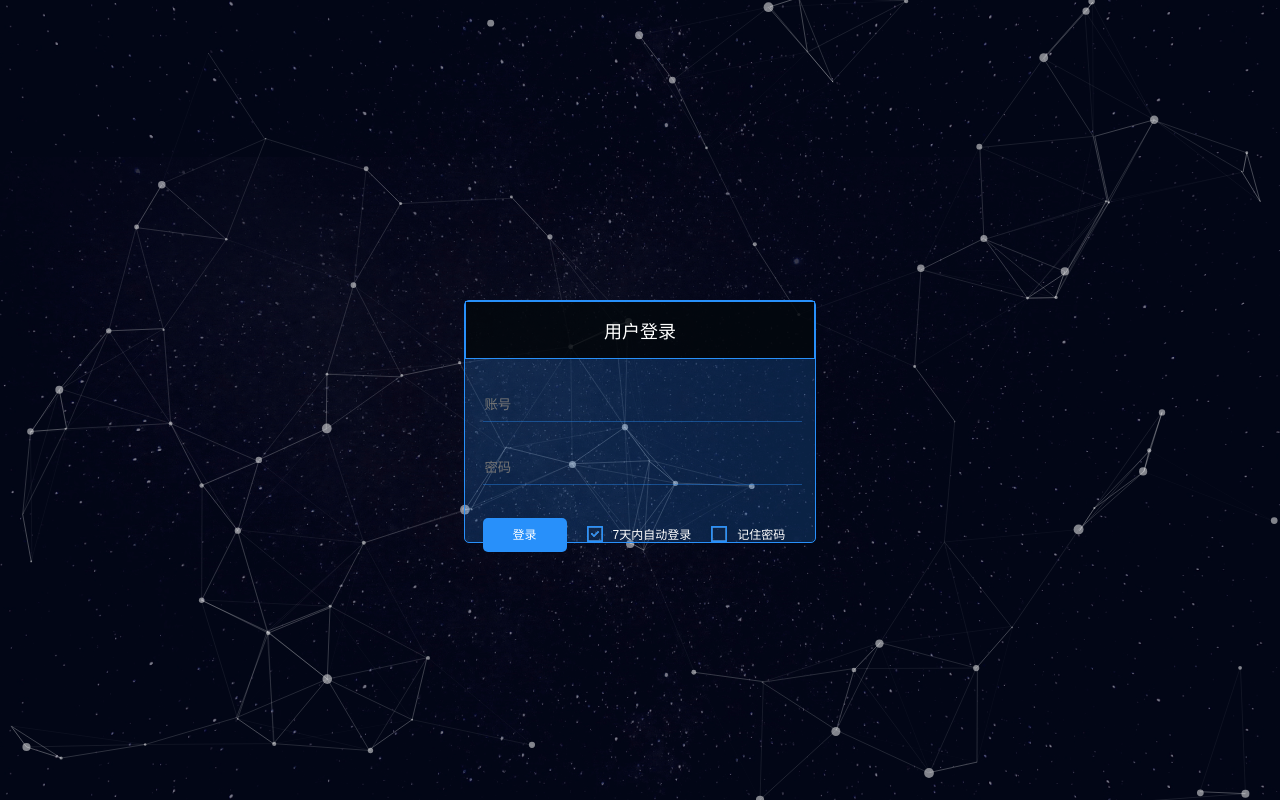
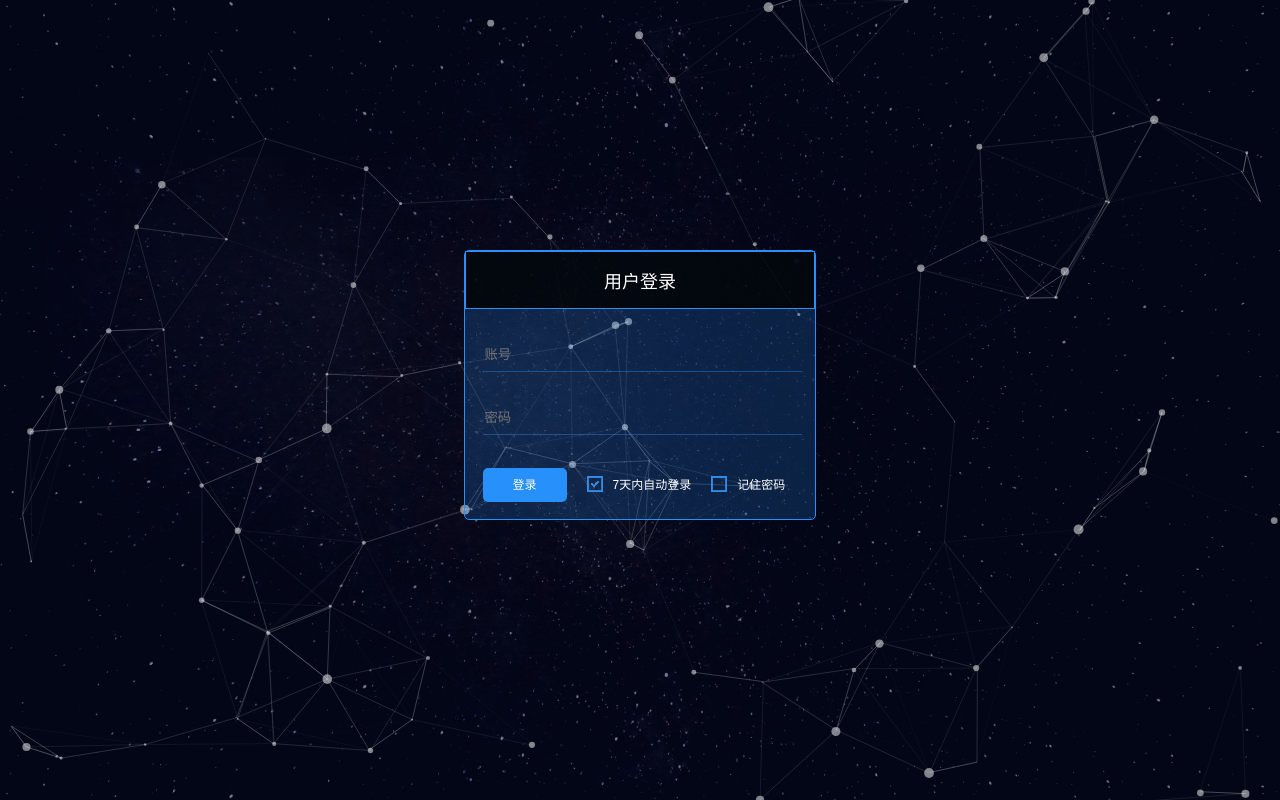
Before and after one commit to liu673cn/drpy, a Flask app: page /admin/ in a window 1280 px wide. Run offline with Flask 2, Linux system fonts and the light colour scheme; data comes from the database, SQL or seed files in the repository; parts of the project's set-up code (start-up, migrations or seed data) failed here and were passed over.

Commit message:
登录界面样式修复by蓝莓

```diff
--- a/static/css/login.css
+++ b/static/css/login.css
@@ -100,11 +100,12 @@ left: 0;
 }
 .login-content{
   width: 350px;
-  height: 40%;
- text-align:center;
+  height: 268px;
+  text-align:
+  center;
   margin: 0 auto;
   position: relative;
-  top: 300px;
+  top: 250px;
   border: 1px solid #2890fa;
   background: rgba(40, 144, 250, 0.2);
   border-radius: 5px;
```
